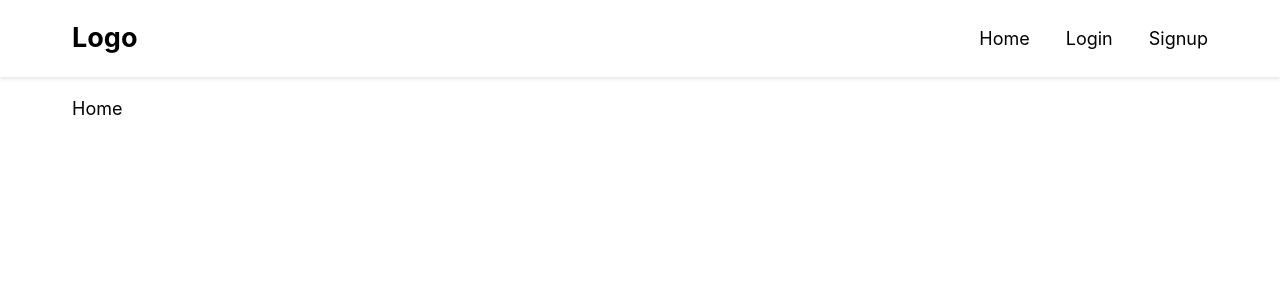
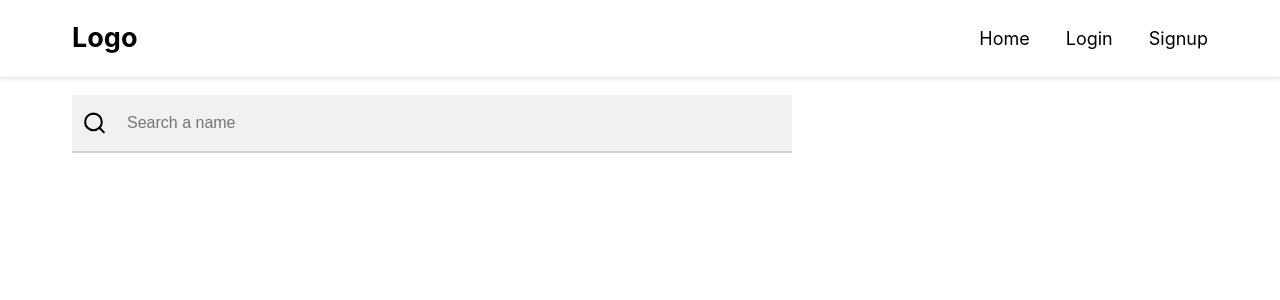
Before and after one commit to assainov/proc-assignment-frontend, a React (Vite) app: page / in a window 1280 px wide. Shown: the top 300 px of the page. Built offline with nearby package versions, Linux system fonts and the light colour scheme.

Commit message:
Implement AutoComplete basic component

```diff
--- a/package.json
+++ b/package.json
@@ -12,6 +12,7 @@
   "dependencies": {
     "react": "^18.3.1",
     "react-dom": "^18.3.1",
+    "react-icons": "^5.3.0",
     "react-router-dom": "^6.27.0",
     "styled-components": "^6.1.13"
   },
--- /dev/null
+++ b/src/views/components/@home/AutoComplete/AutoComplete.jsx
@@ -0,0 +1,53 @@
+import React from 'react';
+import useAutoComplete from 'views/hooks/use-autocomplete';
+import { Spinner } from 'views/components/@shared/Loader/Loader.styles';
+import { Container, DEFAULT_SEARCH_WIDTH, Input, InputWrapper, ListContainer, ListItem, SearchIcon, SpinnerWrapper } from './AutoComplete.styles';
+
+const Options = [
+  { value: '1', label: 'John' },
+  { value: '2', label: 'Jack' },
+  { value: '3', label: 'Jane' },
+  { value: '4', label: 'Mike' },
+];
+
+const AutoComplete = ({ width = DEFAULT_SEARCH_WIDTH }) => {
+  const { bindInput, bindOptions,  bindOption, isBusy, suggestions, selectedIndex} = useAutoComplete({
+    onChange: value => console.log(value),
+    source: (search) => Options.filter(option => new RegExp(`^${search}`, 'i').test(option.label))
+  });
+
+  const renderSpinner = () => (
+    <SpinnerWrapper>
+      <Spinner />
+    </SpinnerWrapper>
+  );
+
+  return (
+    <Container $width={width}>
+      <InputWrapper>
+        {isBusy ? renderSpinner() : <SearchIcon size={25} />}
+        <Input
+          placeholder="Search a name"
+          {...bindInput}
+        />
+      </InputWrapper>
+      <ListContainer
+        {...bindOptions}
+      >
+        {
+          suggestions.map((_, index) => (
+            <ListItem
+              $isSelected={selectedIndex === index}
+              key={index}
+              {...bindOption}
+            >
+              {suggestions[index].label}
+            </ListItem>
+          ))
+        }
+      </ListContainer>
+    </Container>
+  );
+};
+
+export default AutoComplete;
--- /dev/null
+++ b/src/views/components/@home/AutoComplete/AutoComplete.styles.js
@@ -0,0 +1,89 @@
+import { FiSearch } from 'react-icons/fi';
+import styled from 'styled-components';
+
+export const DEFAULT_SEARCH_WIDTH = '40rem';
+
+export const Container = styled.div`
+  position: relative;
+  background-color: #e9e9e9;
+
+  ${props => props.$width && `
+    width: ${props.$width};
+  `}
+`;
+
+export const InputWrapper = styled.div`
+  position: relative;
+  width: 100%;
+`;
+
+export const Input = styled.input`
+  border: 1px solid transparent;
+  background-color: #f1f1f1;
+  padding: 1rem 2.5rem 1rem 3rem;
+  font-size: 16px;
+
+  background-color: #f1f1f1;
+  width: 100%;
+
+  &:focus {
+    outline: none;
+    background-color: #e9e9e9;
+    transition: background-color 0.3s;
+  }
+`;
+
+export const SearchButton = styled.button`
+  background-color: DodgerBlue;
+  color: #fff;
+`;
+
+export const ListContainer = styled.ul`
+  position: absolute;
+  border: 1px solid #d4d4d4;
+  z-index: 99;
+  /*position the autocomplete items to be the same width as the container:*/
+  top: 100%;
+  left: 0;
+
+  width: 100%;
+  overflow-x: hidden;
+  overflow-y: auto;
+  max-height: 260px;
+  scroll-behavior: smooth;
+
+  list-style-type: none;
+  margin: 0;
+  padding: 0;
+`;
+
+export const ListItem = styled.li`
+  padding: 10px;
+  cursor: pointer;
+  background-color: #fff;
+  border-bottom: 1px solid #d4d4d4;
+  color: #000;
+
+  &:hover {
+    background-color: #e9e9e9;
+  }
+
+  /*when navigating through the items using the arrow keys:*/
+  ${props => props.$isSelected && `
+    background-color: #e9e9e9;
+  `}
+`;
+
+export const SearchIcon = styled(FiSearch)`
+  position: absolute;
+  left: 10px;
+  top: 50%;
+  transform: translate(0,-50%);
+`;
+
+export const SpinnerWrapper = styled.div`
+  position: absolute;
+  left: 10px;
+  top: 50%;
+  transform: translate(0,-50%);
+`;
--- /dev/null
+++ b/src/views/components/@shared/Loader/Loader.styles.js
@@ -0,0 +1,17 @@
+import styled, { keyframes } from 'styled-components';
+
+const spinAnimation = keyframes`
+ 0% { transform: rotate(0deg); }
+ 100% { transform: rotate(360deg); }
+`;
+
+export const Spinner = styled.div`
+  padding: 0;
+  margin: 0;
+  border: 4px solid #fff;
+  border-top: 4px solid black;
+  border-radius: 50%;
+  width: 25px;
+  height: 25px;
+  animation: ${spinAnimation} 2s linear infinite;
+`;
--- /dev/null
+++ b/src/views/hooks/use-autocomplete.js
@@ -0,0 +1,159 @@
+/**
+ * Credits: Paul Allies
+ * Link: https://paulallies.medium.com/how-to-build-a-react-autocomplete-component-31085bf0c82b
+ * Documentation by Ilyas Assainov.
+ */
+
+import { useRef, useState } from 'react';
+
+const KEY_CODES = {
+  DOWN: 40,
+  UP: 38,
+  PAGE_DOWN: 34,
+  ESCAPE: 27,
+  PAGE_UP: 33,
+  ENTER: 13,
+};
+
+/**
+ * Callback for providing dropdown options.
+ *
+ * @callback Source
+ * @param {string} searchTerm - The current value being searched.
+ */
+
+/**
+ * Callback when user selects an option.
+ *
+ * @callback OnChange
+ * @param {any} value - The selected value.
+ */
+
+/**
+ * Custom hook for handling autocomplete functionality.
+ *
+ * @param {Object} props - The properties object.
+ * @param {number} props.delay - Delay in milliseconds between last keyboard input and fetching options.
+ * @param {Source} props.source - Callback for providing dropdown options.
+ * @param {OnChange} props.onChange - Callback when user selects an option.
+ * @returns {Object} returns - The autocomplete bindings and state.
+ * @returns {Object} returns.bindOption - Bindings for the option elements. Use as a spread operator to <li {...bindOption} /> component.
+ * @returns {function} returns.bindOption.onClick - Click handler for option elements.
+ * @returns {Object} returns.bindInput - Bindings for the input element.  Use as a spread operator to <input {...bindInput} /> component.
+ * @returns {string} returns.bindInput.value - The current value of the input.
+ * @returns {function} returns.bindInput.onChange - Change handler for the input element.
+ * @returns {function} returns.bindInput.onKeyDown - Key down handler for the input element.
+ * @returns {Object} returns.bindOptions - Bindings for the options container. Use as a spread operator to <ul {...bindOptions} /> component.
+ * @returns {Object} returns.bindOptions.ref - Ref for the options container.
+ * @returns {boolean} returns.isBusy - Indicates if the component is busy fetching suggestions.
+ * @returns {Array} returns.suggestions - The list of suggestions.
+ * @returns {number} returns.selectedIndex - The index of the currently selected suggestion.
+ */
+export default function useAutoComplete({ delay = 500, source, onChange }) {
+
+  const [myTimeout, setMyTimeOut] = useState(setTimeout(() => { }, 0));
+  const listRef = useRef();
+  const [suggestions, setSuggestions] = useState([]);
+  const [isBusy, setBusy] = useState(false);
+  const [selectedIndex, setSelectedIndex] = useState(-1);
+  const [textValue, setTextValue] = useState('');
+
+  function delayInvoke(cb) {
+    if (myTimeout) {
+      clearTimeout(myTimeout);
+    }
+    setMyTimeOut(setTimeout(cb, delay));
+  }
+
+  function selectOption(index) {
+    if (index > -1) {
+      onChange(suggestions[index]);
+      setTextValue(suggestions[index].label);
+    }
+    clearSuggestions();
+  }
+
+  async function getSuggestions(searchTerm) {
+    if (searchTerm && source) {
+      const options = await source(searchTerm);
+      setSuggestions(options);
+    }
+  }
+
+  function clearSuggestions() {
+    setSuggestions([]);
+    setSelectedIndex(-1);
+  }
+
+  function onTextChange(searchTerm) {
+    setBusy(true);
+    setTextValue(searchTerm);
+    clearSuggestions();
+    delayInvoke(() => {
+      getSuggestions(searchTerm);
+      setBusy(false);
+    });
+  }
+
+  const optionHeight = listRef?.current?.children[0]?.clientHeight;
+
+  function scrollUp() {
+    if (selectedIndex > 0) {
+      setSelectedIndex(selectedIndex - 1);
+    }
+    listRef.current.scrollTop -= optionHeight;
+  }
+
+  function scrollDown() {
+    if (selectedIndex < suggestions.length - 1) {
+      setSelectedIndex(selectedIndex + 1);
+    }
+    listRef.current.scrollTop = selectedIndex * optionHeight;
+  }
+
+  function pageDown() {
+    setSelectedIndex(suggestions.length - 1);
+    listRef.current.scrollTop = suggestions.length * optionHeight;
+  }
+
+  function pageUp() {
+    setSelectedIndex(0);
+    listRef.current.scrollTop = 0;
+  }
+
+  function onKeyDown(e) {
+    const keyOperation = {
+      [KEY_CODES.DOWN]: scrollDown,
+      [KEY_CODES.UP]: scrollUp,
+      [KEY_CODES.ENTER]: () => selectOption(selectedIndex),
+      [KEY_CODES.ESCAPE]: clearSuggestions,
+      [KEY_CODES.PAGE_DOWN]: pageDown,
+      [KEY_CODES.PAGE_UP]: pageUp,
+    };
+    if (keyOperation[e.keyCode]) {
+      keyOperation[e.keyCode]();
+    } else {
+      setSelectedIndex(-1);
+    }
+  }
+
+  return {
+    bindOption: {
+      onClick: e => {
+        let nodes = Array.from(listRef.current.children);
+        selectOption(nodes.indexOf(e.target.closest('li')));
+      }
+    },
+    bindInput: {
+      value: textValue,
+      onChange: e => onTextChange(e.target.value),
+      onKeyDown
+    },
+    bindOptions: {
+      ref: listRef
+    },
+    isBusy,
+    suggestions,
+    selectedIndex,
+  };
+}
--- a/src/views/pages/home/index.jsx
+++ b/src/views/pages/home/index.jsx
@@ -1,7 +1,8 @@
 import React from 'react';
+import AutoComplete from 'views/components/@home/AutoComplete/AutoComplete';
 
 const Home = () => (
-  <div>Home</div>
+  <AutoComplete />
 );
 
 export default Home;
```
Also changed, not shown: 1 other file (tests, documents, lock files or other folders).
